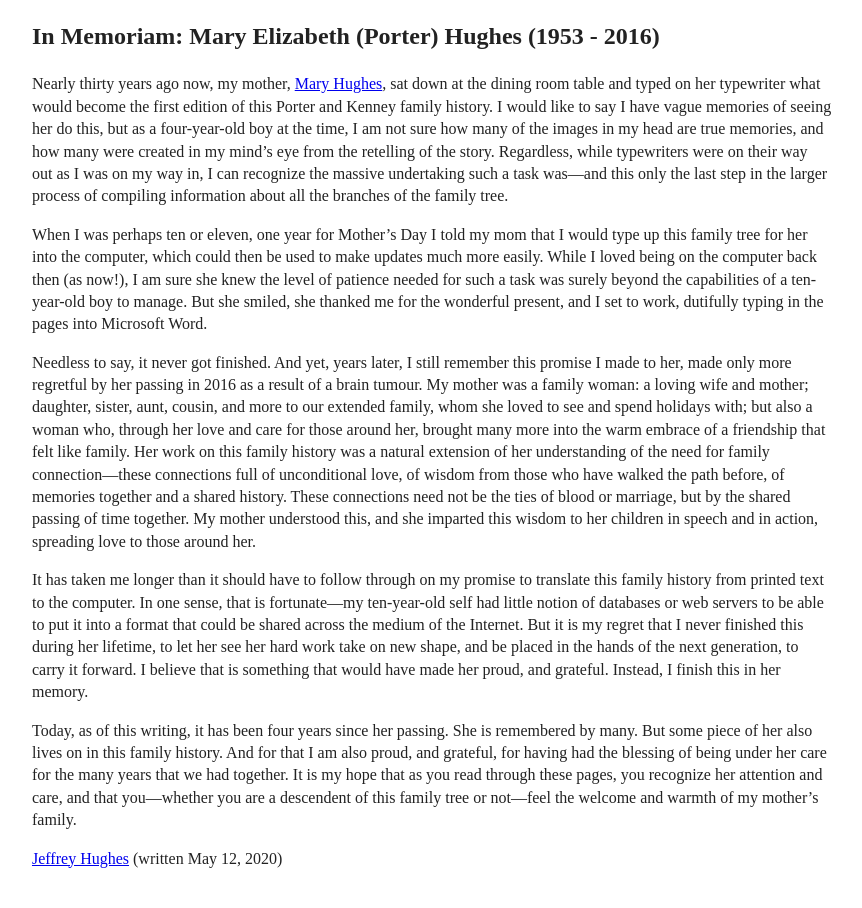
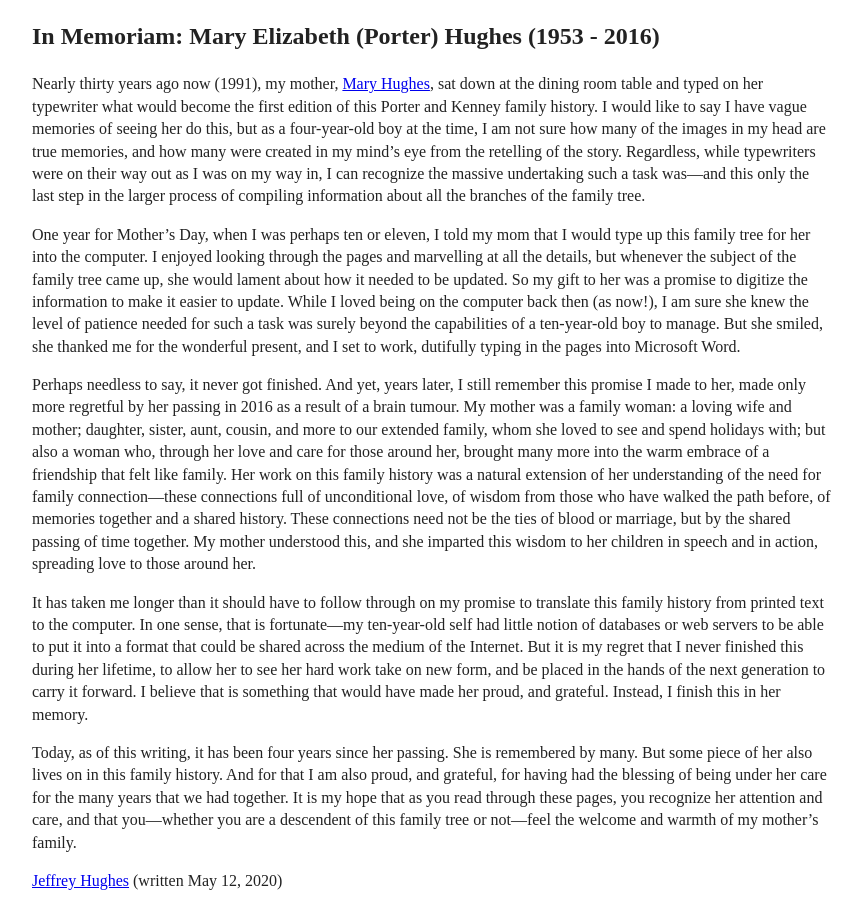
Before and after one commit to jeff-hughes/portertree, a Flask app: page /in-memoriam in a window 1280 px wide. Shown: the whole page, without its empty margins (208-1070 px from the left). Before the commit the page ends 868 px from the top, so only its background shows below. Run offline with Flask 2, Linux system fonts and the light colour scheme.

Commit message:
Minor edits to In Memoriam page

```diff
--- a/app/app/templates/in_memoriam.html
+++ b/app/app/templates/in_memoriam.html
@@ -6,13 +6,13 @@
 
 {% block content %}
     <h2>In Memoriam: Mary Elizabeth (Porter) Hughes (1953 - 2016)</h2>
-    <p>Nearly thirty years ago now, my mother, <a href="{{ url_for('person_page', pid='1.8.2.1.1') }}">Mary Hughes</a>, sat down at the dining room table and typed on her typewriter what would become the first edition of this Porter and Kenney family history. I would like to say I have vague memories of seeing her do this, but as a four-year-old boy at the time, I am not sure how many of the images in my head are true memories, and how many were created in my mind&rsquo;s eye from the retelling of the story. Regardless, while typewriters were on their way out as I was on my way in, I can recognize the massive undertaking such a task was&mdash;and this only the last step in the larger process of compiling information about all the branches of the family tree.</p>
+    <p>Nearly thirty years ago now (1991), my mother, <a href="{{ url_for('person_page', pid='1.8.2.1.1') }}">Mary Hughes</a>, sat down at the dining room table and typed on her typewriter what would become the first edition of this Porter and Kenney family history. I would like to say I have vague memories of seeing her do this, but as a four-year-old boy at the time, I am not sure how many of the images in my head are true memories, and how many were created in my mind&rsquo;s eye from the retelling of the story. Regardless, while typewriters were on their way out as I was on my way in, I can recognize the massive undertaking such a task was&mdash;and this only the last step in the larger process of compiling information about all the branches of the family tree.</p>
 
-    <p>When I was perhaps ten or eleven, one year for Mother&rsquo;s Day I told my mom that I would type up this family tree for her into the computer, which could then be used to make updates much more easily. While I loved being on the computer back then (as now!), I am sure she knew the level of patience needed for such a task was surely beyond the capabilities of a ten-year-old boy to manage. But she smiled, she thanked me for the wonderful present, and I set to work, dutifully typing in the pages into Microsoft Word.</p>
+    <p>One year for Mother&rsquo;s Day, when I was perhaps ten or eleven, I told my mom that I would type up this family tree for her into the computer. I enjoyed looking through the pages and marvelling at all the details, but whenever the subject of the family tree came up, she would lament about how it needed to be updated. So my gift to her was a promise to digitize the information to make it easier to update. While I loved being on the computer back then (as now!), I am sure she knew the level of patience needed for such a task was surely beyond the capabilities of a ten-year-old boy to manage. But she smiled, she thanked me for the wonderful present, and I set to work, dutifully typing in the pages into Microsoft Word.</p>
 
-    <p>Needless to say, it never got finished. And yet, years later, I still remember this promise I made to her, made only more regretful by her passing in 2016 as a result of a brain tumour. My mother was a family woman: a loving wife and mother; daughter, sister, aunt, cousin, and more to our extended family, whom she loved to see and spend holidays with; but also a woman who, through her love and care for those around her, brought many more into the warm embrace of a friendship that felt like family. Her work on this family history was a natural extension of her understanding of the need for family connection&mdash;these connections full of unconditional love, of wisdom from those who have walked the path before, of memories together and a shared history. These connections need not be the ties of blood or marriage, but by the shared passing of time together. My mother understood this, and she imparted this wisdom to her children in speech and in action, spreading love to those around her.</p>
+    <p>Perhaps needless to say, it never got finished. And yet, years later, I still remember this promise I made to her, made only more regretful by her passing in 2016 as a result of a brain tumour. My mother was a family woman: a loving wife and mother; daughter, sister, aunt, cousin, and more to our extended family, whom she loved to see and spend holidays with; but also a woman who, through her love and care for those around her, brought many more into the warm embrace of a friendship that felt like family. Her work on this family history was a natural extension of her understanding of the need for family connection&mdash;these connections full of unconditional love, of wisdom from those who have walked the path before, of memories together and a shared history. These connections need not be the ties of blood or marriage, but by the shared passing of time together. My mother understood this, and she imparted this wisdom to her children in speech and in action, spreading love to those around her.</p>
 
-    <p>It has taken me longer than it should have to follow through on my promise to translate this family history from printed text to the computer. In one sense, that is fortunate&mdash;my ten-year-old self had little notion of databases or web servers to be able to put it into a format that could be shared across the medium of the Internet. But it is my regret that I never finished this during her lifetime, to let her see her hard work take on new shape, and be placed in the hands of the next generation, to carry it forward. I believe that is something that would have made her proud, and grateful. Instead, I finish this in her memory.</p>
+    <p>It has taken me longer than it should have to follow through on my promise to translate this family history from printed text to the computer. In one sense, that is fortunate&mdash;my ten-year-old self had little notion of databases or web servers to be able to put it into a format that could be shared across the medium of the Internet. But it is my regret that I never finished this during her lifetime, to allow her to see her hard work take on new form, and be placed in the hands of the next generation to carry it forward. I believe that is something that would have made her proud, and grateful. Instead, I finish this in her memory.</p>
 
     <p>Today, as of this writing, it has been four years since her passing. She is remembered by many. But some piece of her also lives on in this family history. And for that I am also proud, and grateful, for having had the blessing of being under her care for the many years that we had together. It is my hope that as you read through these pages, you recognize her attention and care, and that you&mdash;whether you are a descendent of this family tree or not&mdash;feel the welcome and warmth of my mother&rsquo;s family.</p>
 
```
